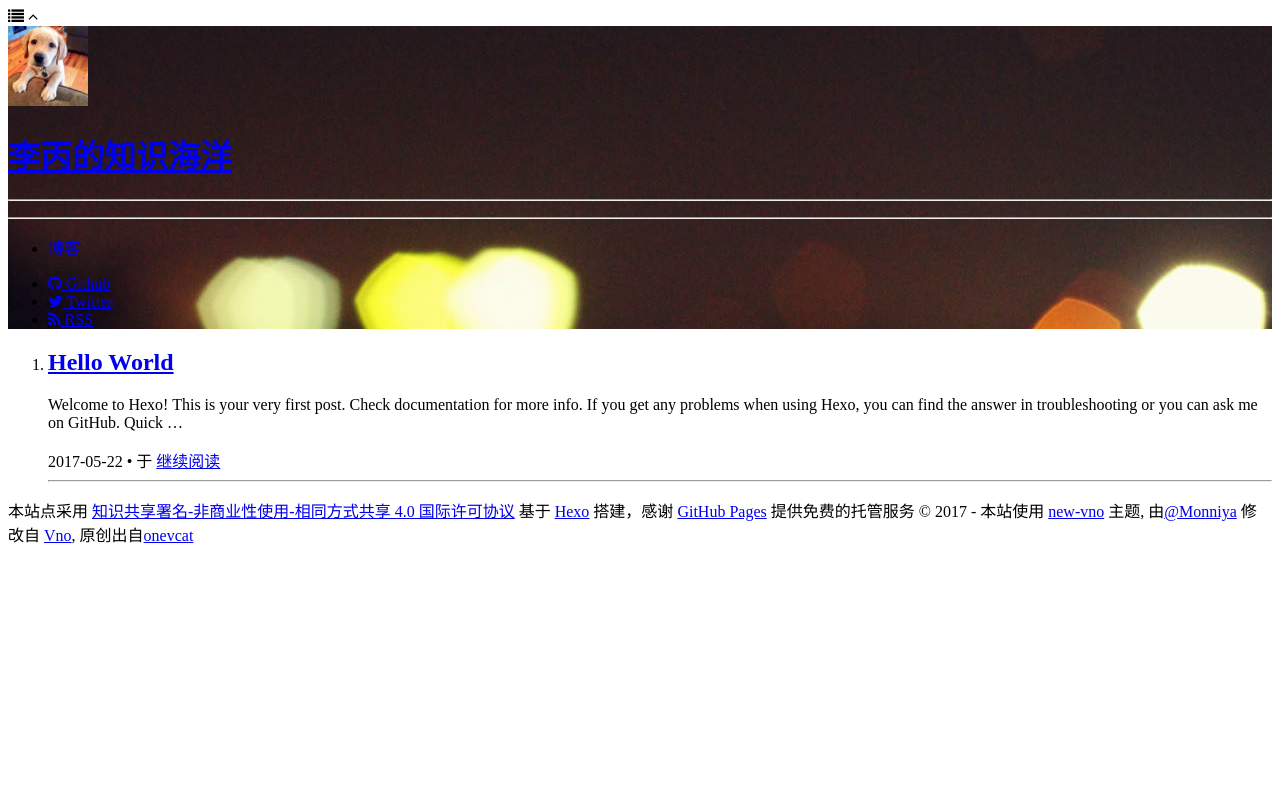
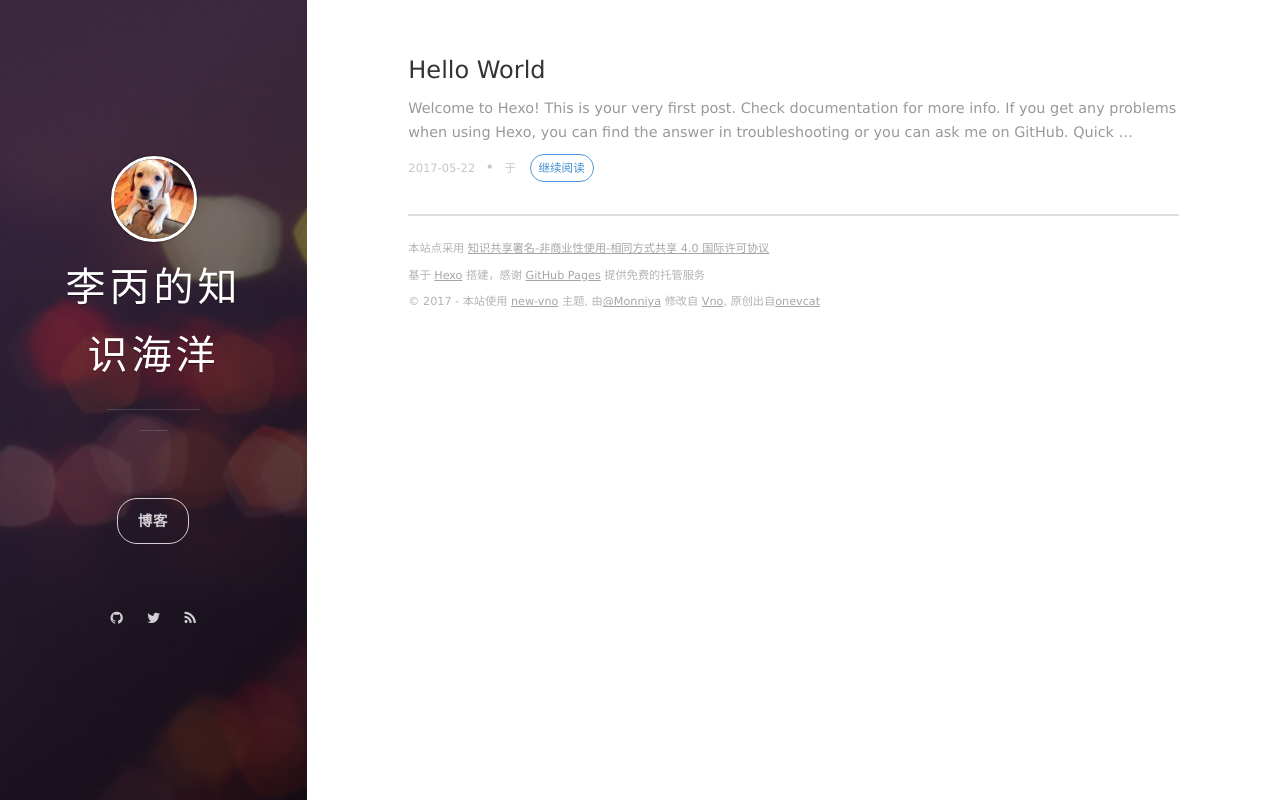
Before and after one commit to tom-libing/Blog, a plain HTML site: page archives/2017/05/index.html in a window 1280 px wide. Drawn offline with nearby package versions, Linux system fonts and the light colour scheme; some packages are replaced by stand-ins of ours; a script that the page names is missing.

Commit message:
Site updated: 2017-05-22 02:06:48

```diff
--- a/2017/05/22/hello-world/index.html
+++ b/2017/05/22/hello-world/index.html
@@ -28,7 +28,7 @@ Quick">
 
     <meta name="author" content="李丙">
 
-    <link rel="stylesheet" href="/blog/#blog/css/vno.css">
+    <link rel="stylesheet" href="/blog/css/vno.css">
     <link rel="stylesheet" href="//netdna.bootstrapcdn.com/font-awesome/4.1.0/css/font-awesome.min.css">
 
 
@@ -47,7 +47,7 @@ Quick">
 
 <body class="home-template no-js">
     <script src="//cdn.bootcss.com/jquery/2.1.4/jquery.min.js"></script>
-    <script src="/blog/#blog/js/main.js"></script>
+    <script src="/blog/js/main.js"></script>
     <span class="mobile btn-mobile-menu">
         <i class="fa fa-list btn-mobile-menu__icon"></i>
         <i class="fa fa-angle-up btn-mobile-close__icon hidden"></i>
@@ -59,8 +59,8 @@ Quick">
     <div class="panel-main__inner panel-inverted">
     <div class="panel-main__content">
 
-        <a href="/blog/#blog/" title="前往 李丙的知识海洋 的主页"><img src="/blog/../../images/labuladuo1.jpeg" width="80" alt="李丙的知识海洋 logo" class="panel-cover__logo logo" /></a>
-        <h1 class="panel-cover__title panel-title"><a href="/blog/#blog/" title="link to homepage for 李丙的知识海洋">李丙的知识海洋</a></h1>
+        <a href="/blog/" title="前往 李丙的知识海洋 的主页"><img src="/blog/../../images/labuladuo1.jpeg" width="80" alt="李丙的知识海洋 logo" class="panel-cover__logo logo" /></a>
+        <h1 class="panel-cover__title panel-title"><a href="/blog/" title="link to homepage for 李丙的知识海洋">李丙的知识海洋</a></h1>
 
         <hr class="panel-cover__divider" />
         <p class="panel-cover__description"></p>
--- a/archives/2017/05/index.html
+++ b/archives/2017/05/index.html
@@ -25,7 +25,7 @@
 
     <meta name="author" content="李丙">
 
-    <link rel="stylesheet" href="/blog/#blog/css/vno.css">
+    <link rel="stylesheet" href="/blog/css/vno.css">
     <link rel="stylesheet" href="//netdna.bootstrapcdn.com/font-awesome/4.1.0/css/font-awesome.min.css">
 
 
@@ -44,7 +44,7 @@
 
 <body class="home-template no-js">
     <script src="//cdn.bootcss.com/jquery/2.1.4/jquery.min.js"></script>
-    <script src="/blog/#blog/js/main.js"></script>
+    <script src="/blog/js/main.js"></script>
     <span class="mobile btn-mobile-menu">
         <i class="fa fa-list btn-mobile-menu__icon"></i>
         <i class="fa fa-angle-up btn-mobile-close__icon hidden"></i>
@@ -56,8 +56,8 @@
     <div class="panel-main__inner panel-inverted">
     <div class="panel-main__content">
 
-        <a href="/blog/#blog/" title="前往 李丙的知识海洋 的主页"><img src="/blog/../../images/labuladuo1.jpeg" width="80" alt="李丙的知识海洋 logo" class="panel-cover__logo logo" /></a>
-        <h1 class="panel-cover__title panel-title"><a href="/blog/#blog/" title="link to homepage for 李丙的知识海洋">李丙的知识海洋</a></h1>
+        <a href="/blog/" title="前往 李丙的知识海洋 的主页"><img src="/blog/../../images/labuladuo1.jpeg" width="80" alt="李丙的知识海洋 logo" class="panel-cover__logo logo" /></a>
+        <h1 class="panel-cover__title panel-title"><a href="/blog/" title="link to homepage for 李丙的知识海洋">李丙的知识海洋</a></h1>
 
         <hr class="panel-cover__divider" />
         <p class="panel-cover__description"></p>
@@ -140,14 +140,14 @@
 
 
     <li>
-      <h2 class="post-list__post-title post-title"><a href="/blog/#blog/2017/05/22/hello-world/" title="link to post.title">Hello World</a></h2>
+      <h2 class="post-list__post-title post-title"><a href="/blog/2017/05/22/hello-world/" title="link to post.title">Hello World</a></h2>
       <p class="excerpt">
 
       Welcome to Hexo! This is your very first post. Check documentation for more info. If you get any problems when using Hexo, you can find the answer in troubleshooting or you can ask me on GitHub.
 Quick
     &hellip;
       </p>
-      <div class="post-list__meta"><time datetime="2017-05-21T17:11:22.000Z" class="post-list__meta--date date">2017-05-22</time> &#8226; <span class="post-list__meta--tags tags">于&nbsp;</span><a class="btn-border-small" href="/blog/#blog/2017/05/22/hello-world/">继续阅读</a></div>
+      <div class="post-list__meta"><time datetime="2017-05-21T17:11:22.000Z" class="post-list__meta--date date">2017-05-22</time> &#8226; <span class="post-list__meta--tags tags">于&nbsp;</span><a class="btn-border-small" href="/blog/2017/05/22/hello-world/">继续阅读</a></div>
       <hr class="post-list__divider" />
     </li>
 
```
Also changed, not shown: archives/2017/index.html (+6 -6 lines), archives/index.html (+6 -6 lines), index.html (+6 -6 lines).
